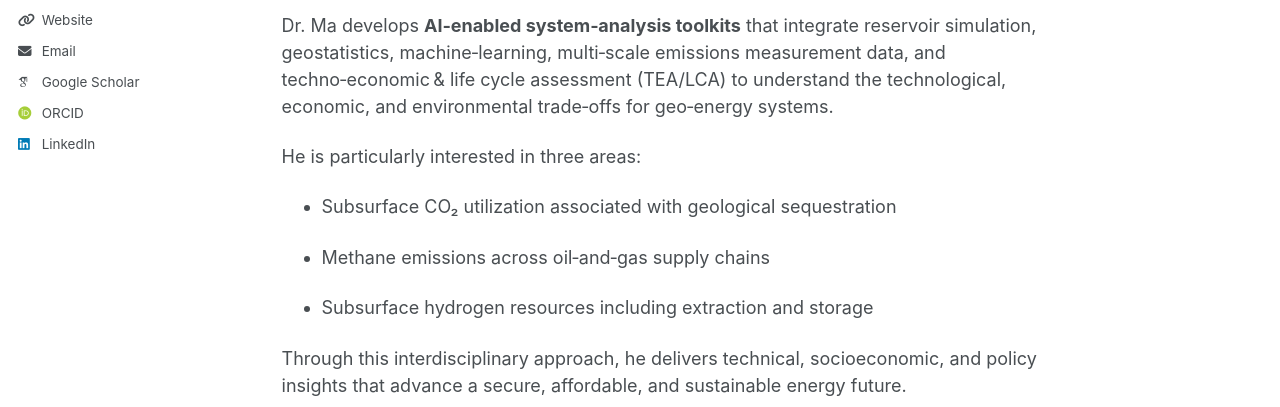
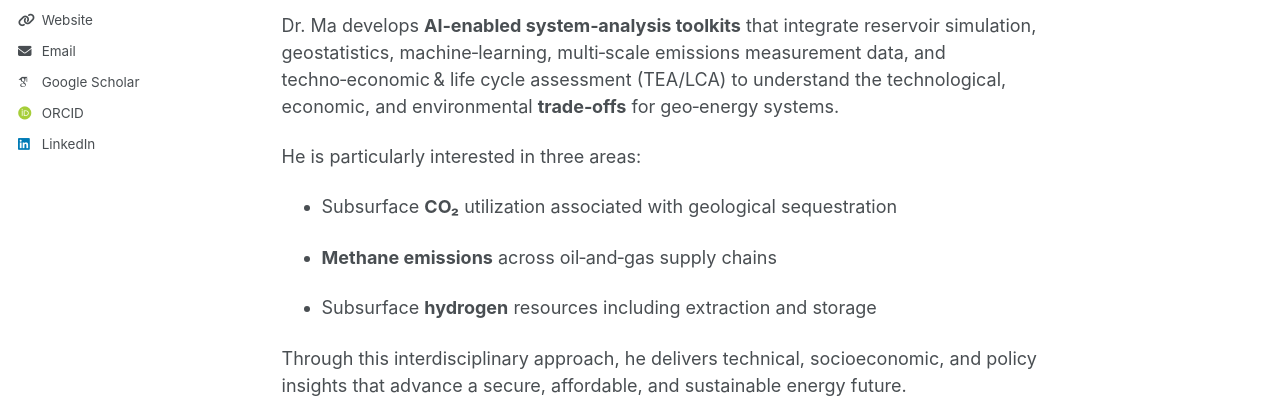
Before and after one commit to haoming-ma/haoming-ma.github.io, a Jekyll site: the page built from _pages/about.md, in a window 1280 px wide and 1358 px high. Shown: the part 555-962 px from the top of the window. Built offline with Jekyll 4.4.1, drawn with Linux system fonts in a browser that asks for light colours; some web fonts are replaced.

Commit message:
Update about.md

```diff
--- a/_pages/about.md
+++ b/_pages/about.md
@@ -12,14 +12,14 @@ Dr. Ma received his **Ph.D.** in [Chemical and Petroleum Engineering](https:
 
 Toward a Secure, Affordable, and Sustainable Geo‑Energy Future
 ======
-Dr. Ma develops **AI‑enabled system‑analysis toolkits**  that integrate reservoir simulation, geostatistics, machine‑learning, multi‑scale emissions measurement data, and techno‑economic & life cycle assessment (TEA/LCA) to understand the technological, economic, and environmental trade‑offs for geo‑energy systems.
+Dr. Ma develops **AI‑enabled system‑analysis toolkits**  that integrate reservoir simulation, geostatistics, machine‑learning, multi‑scale emissions measurement data, and techno‑economic & life cycle assessment (TEA/LCA) to understand the technological, economic, and environmental **trade‑offs** for geo‑energy systems.
 
 He is particularly interested in three areas:
 
-- Subsurface CO₂ utilization associated with geological sequestration
+- Subsurface **CO₂** utilization associated with geological sequestration
 
-- Methane emissions across oil‑and‑gas supply chains
+- **Methane emissions** across oil‑and‑gas supply chains
 
-- Subsurface hydrogen resources including extraction and storage
+- Subsurface **hydrogen** resources including extraction and storage
 
 Through this interdisciplinary approach, he delivers technical, socioeconomic, and policy insights that advance a secure, affordable, and sustainable energy future.
```
